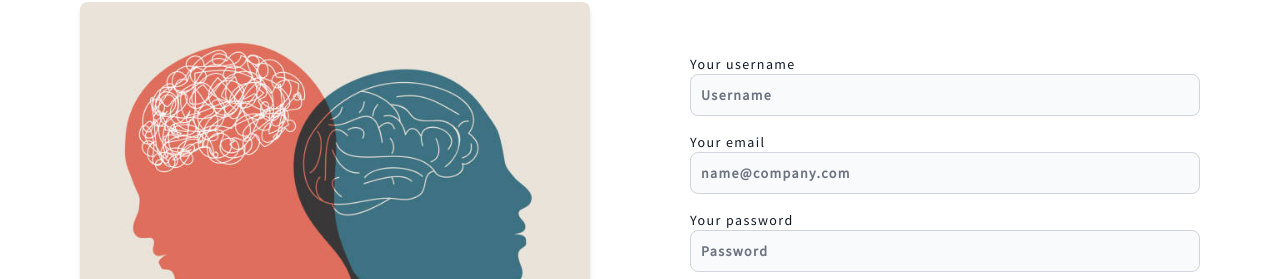
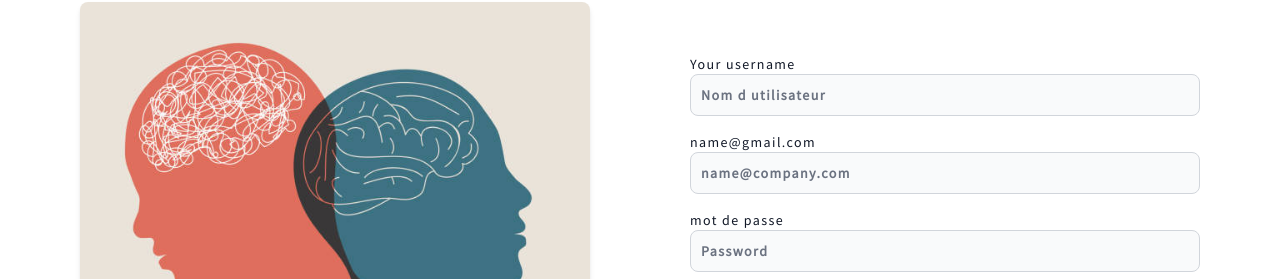
Before and after one commit to beyondvisions/Mindspan, a React (Vite) app in the folder client/: page /sign-up in a window 1280 px wide. Shown: the part 172-451 px from the top of the page. Built offline with nearby package versions, Linux system fonts and the light colour scheme; no server answers.

Commit message:
translation

```diff
--- a/client/src/pages/Password.jsx
+++ b/client/src/pages/Password.jsx
@@ -60,7 +60,7 @@ const Password = () => {
               <Label value='Your email' />
               <TextInput
                 type='text'
-                placeholder='Enter your email'
+                placeholder='Entrer votre email'
                 value={email}
                 onChange={handleChange}
                 class="block w-full border disabled:cursor-not-allowed disabled:opacity-50 bg-gray-50 border-gray-300 text-gray-900 focus:border-custom-color focus:ring-custom-color dark:border-gray-600 dark:bg-gray-700 dark:text-white dark:placeholder-gray-400 dark:focus:border-custom-color dark:focus:ring-custom-color p-2.5 text-sm rounded-lg"
@@ -76,7 +76,7 @@ const Password = () => {
               {loading ? (
                 <>
                   <Spinner size='sm' />
-                  <span className='pl-3'>searching...</span>
+                  <span className='pl-3'>recherche...</span>
                 </>
               ) : (
                 'search'
--- a/client/src/pages/SignIn.jsx
+++ b/client/src/pages/SignIn.jsx
@@ -92,7 +92,7 @@ else{
               {loading ? (
                 <>
                   <Spinner size='sm' />
-                  <span className='pl-3'>Loading...</span>
+                  <span className='pl-3'>Chargement...</span>
                 </>
               ) : (
                 'Sign In'
--- a/client/src/pages/SignUp.jsx
+++ b/client/src/pages/SignUp.jsx
@@ -51,14 +51,14 @@ export default function SignUp() {
               <Label value='Your username' />
               <TextInput
                 type='text'
-                placeholder='Username'
+                placeholder='Nom d utilisateur'
                 id='username'
                 onChange={handleChange}
                 class="block w-full border disabled:cursor-not-allowed disabled:opacity-50 bg-gray-50 border-gray-300 text-gray-900 focus:border-custom-color focus:ring-custom-color dark:border-gray-600 dark:bg-gray-700 dark:text-white dark:placeholder-gray-400 dark:focus:border-custom-color dark:focus:ring-custom-color p-2.5 text-sm rounded-lg"
               />
             </div>
             <div>
-              <Label value='Your email' />
+              <Label value='name@gmail.com' />
               <TextInput
                 type='email'
                 placeholder='name@company.com'
@@ -68,7 +68,7 @@ export default function SignUp() {
               />
             </div>
             <div>
-              <Label value='Your password' />
+              <Label value='mot de passe' />
               <TextInput
                 type='password'
                 placeholder='Password'
@@ -90,7 +90,7 @@ export default function SignUp() {
               {loading ? (
                 <>
                   <Spinner size='sm' />
-                  <span className='pl-3'>Loading...</span>
+                  <span className='pl-3'>Chargement...</span>
                 </>
               ) : (
                 'Sign Up'
```
